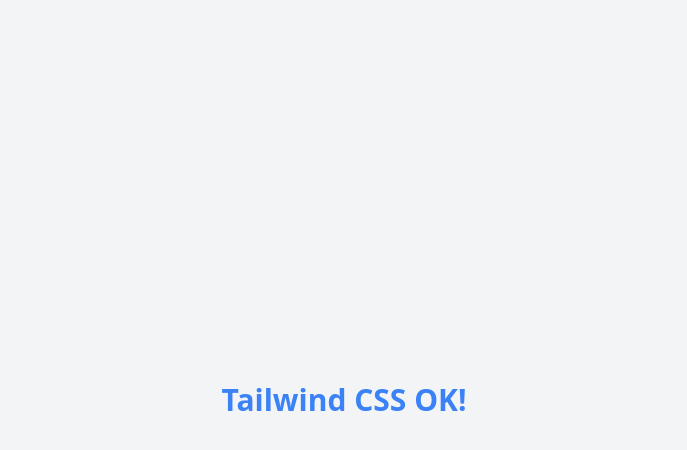
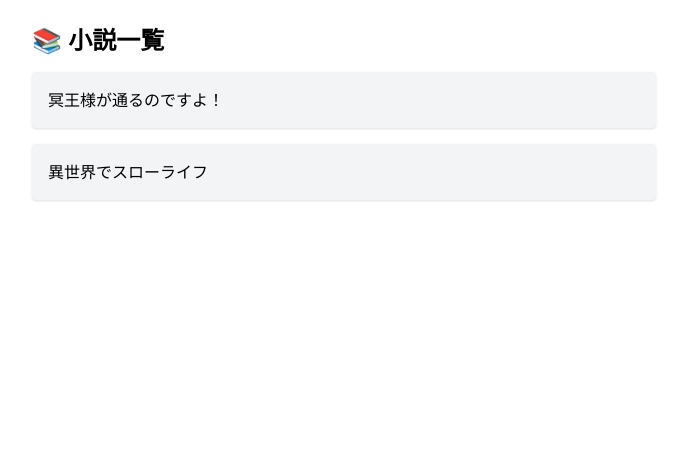
Before and after one commit to miki-thecat/novel-search-app, a Next.js app: page / in a window 1280 px wide. Shown: the top 450 px of the page, without its empty margins (296-983 px from the left). Built offline with nearby package versions, Linux system fonts and the light colour scheme.

Commit message:
トップページに小説リンク追加

```diff
--- a/src/app/page.js
+++ b/src/app/page.js
@@ -1,7 +1,30 @@
-export default function Home() {
+// 📄 src/app/page.js
+
+import Link from "next/link";
+
+export default function HomePage() {
+  // 仮の小説データ
+  const novels = [
+    { id: "1", title: "冥王様が通るのですよ！" },
+    { id: "2", title: "異世界でスローライフ" },
+  ];
+
   return (
-    <div className="min-h-screen flex items-center justify-center bg-gray-100">
-      <h1 className="text-3xl font-bold text-blue-500">Tailwind CSS OK!</h1>
-    </div>
+    <main className="max-w-2xl mx-auto p-6">
+      <h1 className="text-2xl font-bold mb-4">📚 小説一覧</h1>
+
+      <ul className="space-y-4">
+        {novels.map((novel) => (
+          <li key={novel.id}>
+            <Link
+              href={`/summary/${novel.id}`}
+              className="block bg-gray-100 hover:bg-gray-200 p-4 rounded shadow"
+            >
+              {novel.title}
+            </Link>
+          </li>
+        ))}
+      </ul>
+    </main>
   );
 }
```
